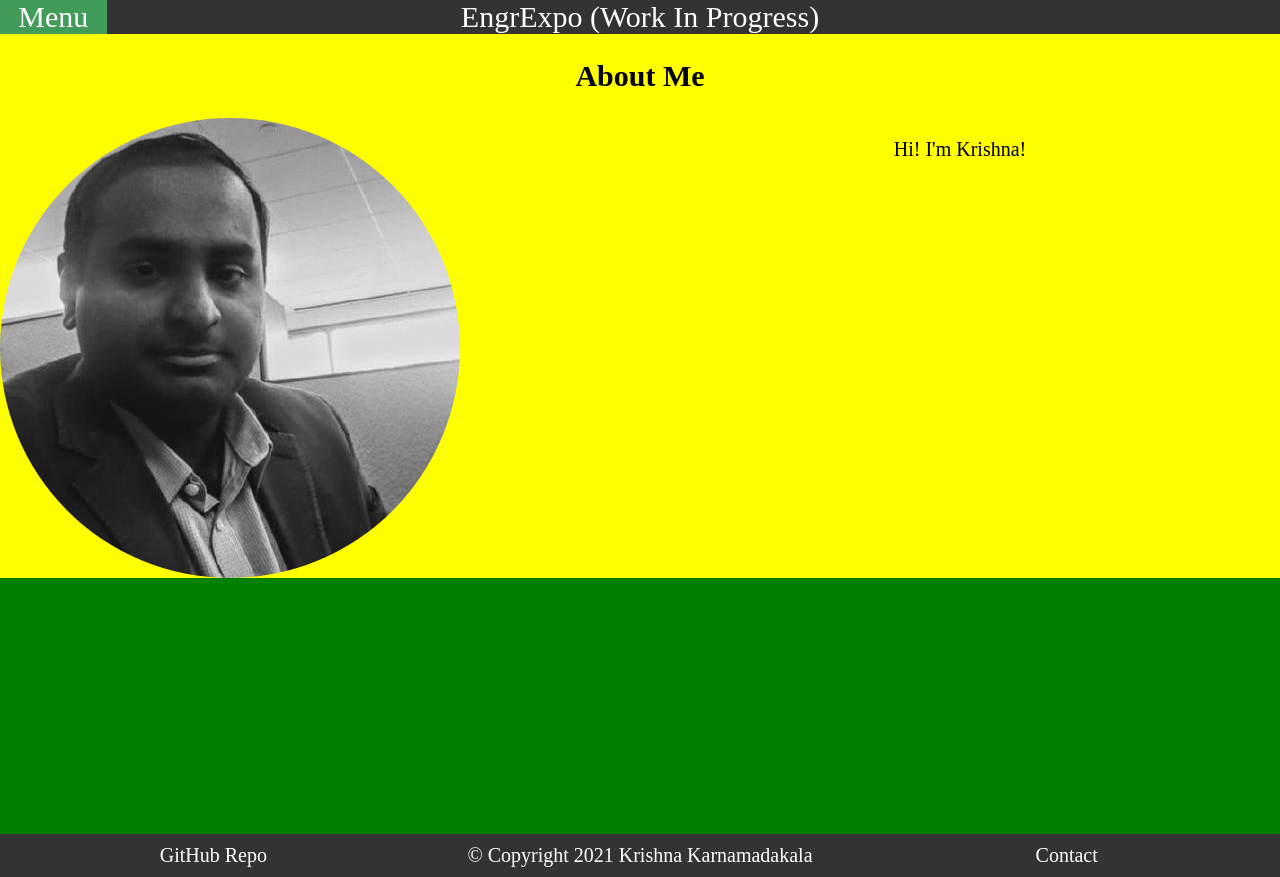
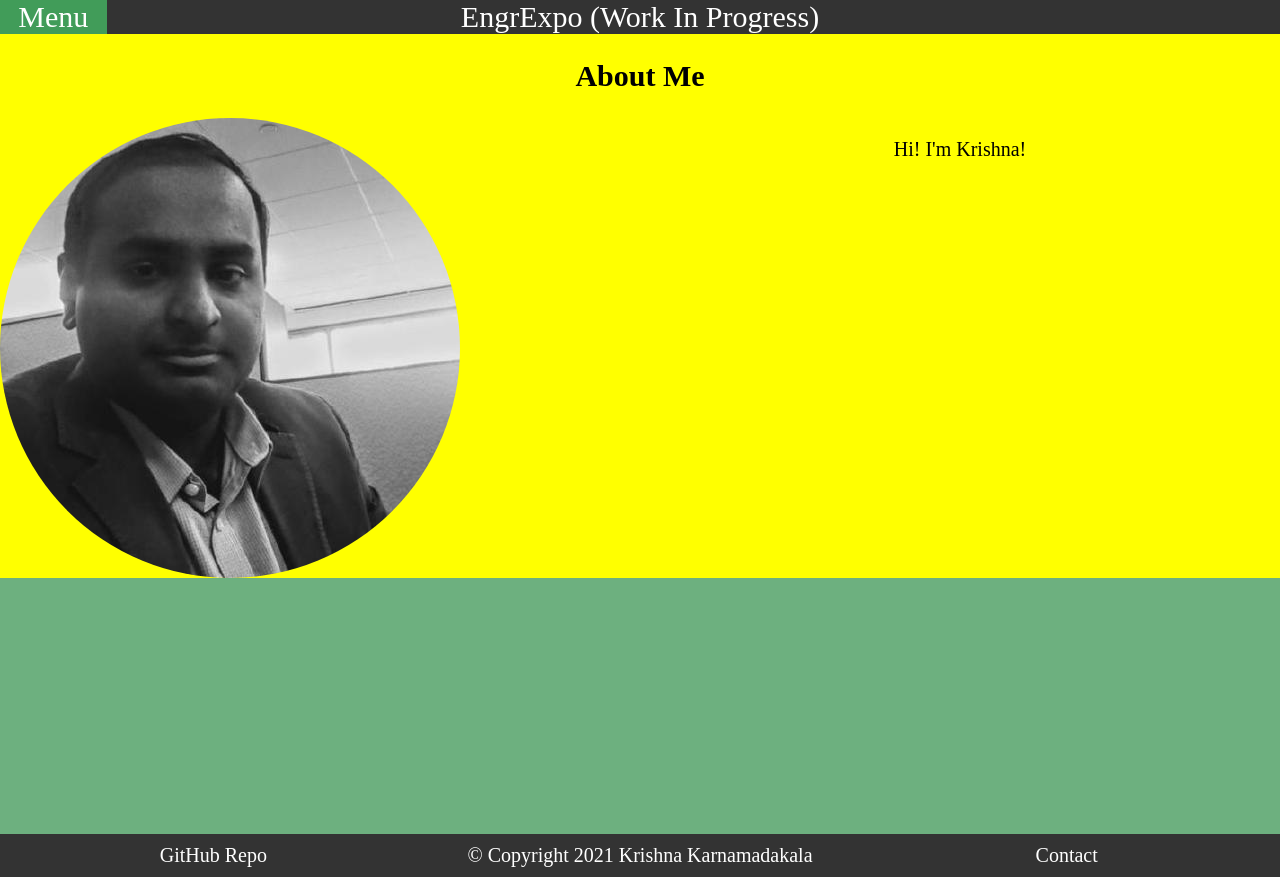
Before and after one commit to KrisMatrix/VuePortfolio, a Vue app: page / in a window 1280 px wide. Built offline with nearby package versions, Linux system fonts and the light colour scheme.

Commit message:
Update Middle.vue

```diff
--- a/src/components/Middle.vue
+++ b/src/components/Middle.vue
@@ -9,7 +9,7 @@
 .middle {
   position: relative;
   display: flex;
-  background-color: green;
+  background-color: #6db07f;
   min-height: 100%;
 }
 </style>
```
